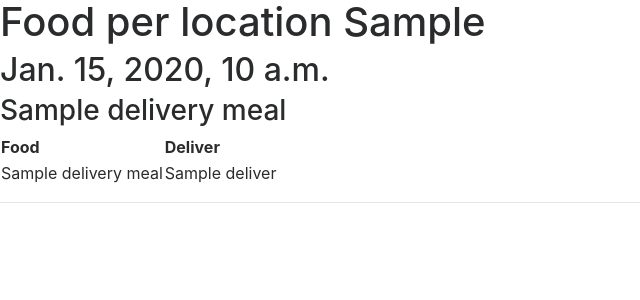
After one commit to just-paja/improtresk-api, a Django app: template api_admin/templates/stats/food_per_location.html in a window 1280 px wide. The commit adds this page. Shown: the top 300 px of the page, without its empty margins (0-640 px from the left). Run offline with Django 3.2, Linux system fonts and the light colour scheme; tables that the repository leaves empty hold one stand-in row (values such as "Sample post"); the template is opened without the code that fills it: values that come from a table or form of the project are taken from there, most other values are stand-ins (such as "Sample title", 1, 10 or a date in 2020); parts of the project's set-up code (start-up, migrations or seed data) failed here and were passed over; some libraries are stand-ins or nearby versions.

Commit message:
Food per location delivery list

```diff
--- a/api_admin/festival.py
+++ b/api_admin/festival.py
@@ -16,6 +16,7 @@ from .models import (
 from .stats_views import (
     accounting,
     food,
+    food_per_location,
     index,
     participant_list,
     workshops,
@@ -32,6 +33,11 @@ class FestivalAdminSite(AdminSite):
                     r'^stats/(?P<festivalId>[0-9]+)/food$',
                     food,
                     name='stats-food',
+                ),
+                url(
+                    r'^stats/(?P<festivalId>[0-9]+)/food-per-location$',
+                    food_per_location,
+                    name='stats-food-per-location',
                 ),
                 url(
                     r'^stats/(?P<festivalId>[0-9]+)/workshops$',
--- /dev/null
+++ b/api_admin/templates/stats/food_per_location.html
@@ -0,0 +1,34 @@
+{% extends "stats/bootstrap.html" %}
+
+{% block content %}
+<div class="cotnainer-fluid">
+  <h1>Food per location {{ festival.year }}</h1>
+
+  {% for delivery_meal in delivery %}
+  <div>
+    <h2>{{delivery_meal.date}}</h2>
+
+    {% for delivery_location in delivery_meal.delivery %}
+    <h3>{{delivery_location.name}}</h3>
+    <table>
+      <thead>
+        <tr>
+          <th>Food</th>
+          <th>Deliver</th>
+        </tr>
+      </thead>
+      <tbody>
+        {% for food in delivery_location.delivery %}
+          <tr>
+            <td>{{ food.name }}</td>
+            <td>{{ food.deliver }}</td>
+          </tr>
+        {% endfor %}
+      </tbody>
+    </table>
+    {% endfor %}
+  </div>
+  <hr />
+  {% endfor %}
+</div>
+{% endblock %}
--- a/api_admin/templates/stats/index.html
+++ b/api_admin/templates/stats/index.html
@@ -29,6 +29,11 @@
         </tr>
         <tr class="model-festival">
           <th scope="row">
+            <a href="{% url 'admin:stats-food-per-location' festivalId=festival.id%}">Dovoz jídla</a>
+          </th>
+        </tr>
+        <tr class="model-festival">
+          <th scope="row">
             <a href="{% url 'admin:stats-workshops' festivalId=festival.id%}">Workshopy</a>
           </th>
         </tr>
```
Also changed, not shown: api_admin/stats_views.py (+41 -0 lines).
